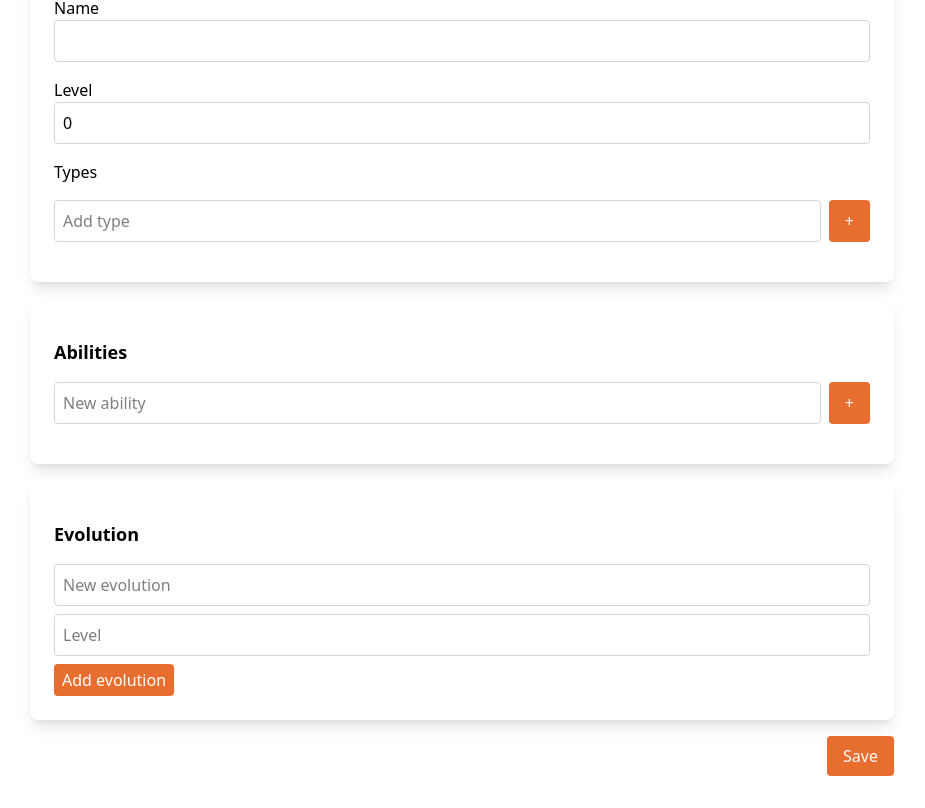
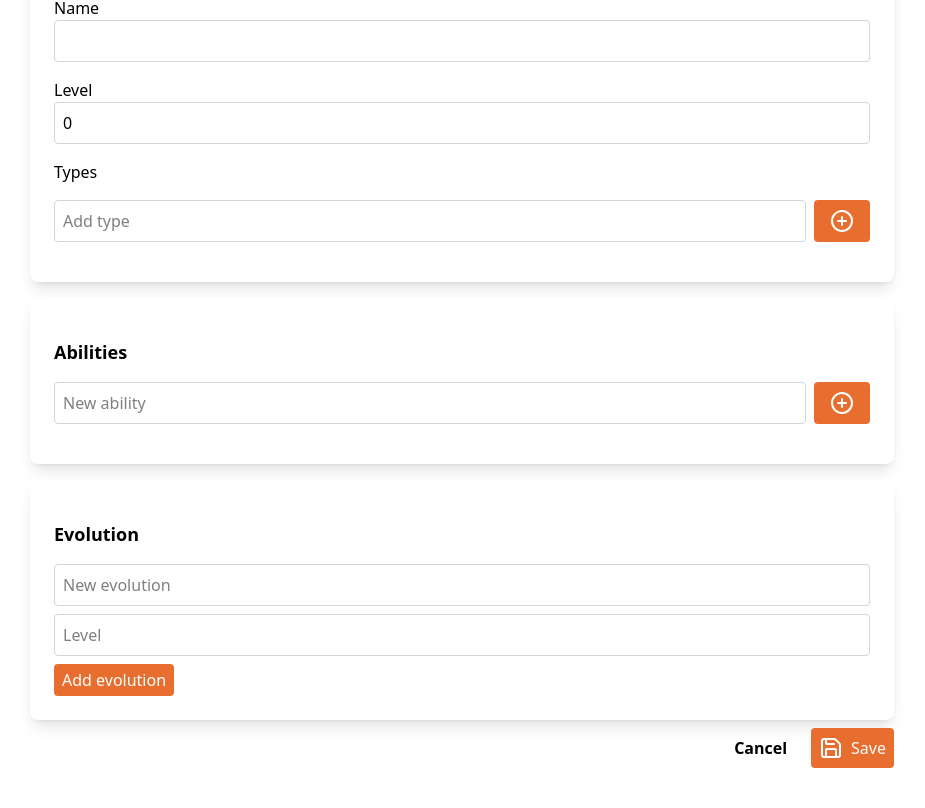
Before and after one commit to GonzaSalda/pokedex-lite, an Angular app: page /pokemon/edit/1 in a window 1280 px wide. Shown: the part 224-1032 px from the top of the page, without its empty margins (178-1103 px from the left). Built offline with nearby package versions, Linux system fonts and the light colour scheme; sample sign-in values are in the browser's storage.

Commit message:
Refactor create and edit components

```diff
--- a/src/app/components/pokemon-create/pokemon-create.component.html
+++ b/src/app/components/pokemon-create/pokemon-create.component.html
@@ -73,7 +73,7 @@
 
         <div class="flex justify-end">
             <button (click)="savePokemon()" class="cursor-pointer bg-[#E86E30] hover:bg-orange-600 transition text-white px-4 py-2 rounded mt-4">
-                Save Pokemon
+                Create Pokemon
             </button>
         </div>
 
--- a/src/app/components/pokemon-detail/pokemon-detail.component.html
+++ b/src/app/components/pokemon-detail/pokemon-detail.component.html
@@ -1,11 +1,25 @@
 <div class="container mx-auto px-4 py-8">
     <div *ngIf="pokemon" class="max-w-3xl mx-auto bg-white p-6 rounded-2xl shadow-lg mt-4">
         <div class="flex justify-between mb-2 md:mb-0">
-            <button class="text-black cursor-pointer hover:bg-[#E86E30] hover:text-white  px-6 py-1 rounded-lg text-md
-                font-semibold transition">
+            <button (click)="goToHome()" class="text-black cursor-pointer hover:bg-[#E86E30] hover:text-white  px-6 py-1 rounded-lg text-md
+                font-semibold transition flex items-center gap-x-2">
+                <svg xmlns="http://www.w3.org/2000/svg" width="20" height="20" viewBox="0 0 24 24" fill="none"
+                    stroke="currentColor" stroke-width="2" stroke-linecap="round" stroke-linejoin="round"
+                    class="lucide lucide-arrow-left-icon lucide-arrow-left">
+                    <path d="m12 19-7-7 7-7" />
+                    <path d="M19 12H5" />
+                </svg>
                 Back to pokedex</button>
             <button (click)="editPokemon()"
-                class="bg-[#E86E30] cursor-pointer hover:bg-orange-600 text-white px-2 md:px-6 py-1 rounded-lg text-md font-semibold transition">
+                class="bg-[#E86E30] cursor-pointer hover:bg-orange-600 text-white px-2 md:px-4 py-1 rounded-lg text-md font-semibold transition flex items-center gap-x-2">
+                <svg xmlns="http://www.w3.org/2000/svg" width="20" height="20" viewBox="0 0 24 24" fill="none"
+                    stroke="currentColor" stroke-width="2" stroke-linecap="round" stroke-linejoin="round"
+                    class="lucide lucide-file-pen-line-icon lucide-file-pen-line">
+                    <path d="m18 5-2.414-2.414A2 2 0 0 0 14.172 2H6a2 2 0 0 0-2 2v16a2 2 0 0 0 2 2h12a2 2 0 0 0 2-2" />
+                    <path
+                        d="M21.378 12.626a1 1 0 0 0-3.004-3.004l-4.01 4.012a2 2 0 0 0-.506.854l-.837 2.87a.5.5 0 0 0 .62.62l2.87-.837a2 2 0 0 0 .854-.506z" />
+                    <path d="M8 18h1" />
+                </svg>
                 Edit Pokemon
             </button>
         </div>
--- a/src/app/components/pokemon-detail/pokemon-detail.component.ts
+++ b/src/app/components/pokemon-detail/pokemon-detail.component.ts
@@ -55,6 +55,10 @@ export class PokemonDetailComponent {
     }
   }
 
+  goToHome(){
+    this.router.navigate(['/']);
+  }
+
   loadPokemonDetails(name: string) {
     const storedPokemons = JSON.parse(localStorage.getItem('pokemons') || '[]');
     const foundPokemon = storedPokemons.find((p: any) => p.name === name);
--- a/src/app/components/pokemon-edit/pokemon-edit.component.html
+++ b/src/app/components/pokemon-edit/pokemon-edit.component.html
@@ -1,4 +1,4 @@
-<div class="w-full md:w-[70%] mx-auto  px-4 py-8">
+<div class="w-full md:w-[70%] mx-auto px-4 py-8">
     <div class=" bg-white p-6 rounded-lg shadow-lg mt-4">
         <h1 class="block text-lg font-semibold mt-4">Information</h1>
         <label class="block text-md font-normal mt-4">Name</label>
@@ -22,7 +22,14 @@
             <input type="text" [(ngModel)]="newType" class="border rounded p-2 w-full border-gray-300 outline-[#E86E30]"
                 placeholder="Add type">
             <button (click)="addType()"
-                class="bg-[#E86E30] cursor-pointer  text-white px-4 py-2 rounded whitespace-nowrap ">+</button>
+                class="bg-[#E86E30] hover:bg-orange-600 transition cursor-pointer  text-white px-4 py-2 rounded whitespace-nowrap "><svg
+                    xmlns="http://www.w3.org/2000/svg" width="24" height="24" viewBox="0 0 24 24" fill="none"
+                    stroke="currentColor" stroke-width="2" stroke-linecap="round" stroke-linejoin="round"
+                    class="lucide lucide-circle-plus-icon lucide-circle-plus">
+                    <circle cx="12" cy="12" r="10" />
+                    <path d="M8 12h8" />
+                    <path d="M12 8v8" />
+                </svg></button>
         </div>
 
     </div>
@@ -41,7 +48,14 @@
             <input type="text" [(ngModel)]="newAbility"
                 class="border rounded p-2 w-full border-gray-300 outline-[#E86E30]" placeholder="New ability">
             <button (click)="addAbility()"
-                class="bg-[#E86E30] cursor-pointer text-white px-4 py-2 rounded whitespace-nowrap">+</button>
+                class="bg-[#E86E30] hover:bg-orange-600 transition cursor-pointer text-white px-4 py-2 rounded whitespace-nowrap"><svg
+                    xmlns="http://www.w3.org/2000/svg" width="24" height="24" viewBox="0 0 24 24" fill="none"
+                    stroke="currentColor" stroke-width="2" stroke-linecap="round" stroke-linejoin="round"
+                    class="lucide lucide-circle-plus-icon lucide-circle-plus">
+                    <circle cx="12" cy="12" r="10" />
+                    <path d="M8 12h8" />
+                    <path d="M12 8v8" />
+                </svg></button>
 
         </div>
 
@@ -63,14 +77,27 @@
             class="border rounded p-2 w-full border-gray-300 outline-[#E86E30]" placeholder="Level">
 
         <button (click)="addEvolution()"
-            class="bg-[#E86E30] cursor-pointer text-white px-2 py-1 rounded mt-2">Add evolution</button>
+            class="bg-[#E86E30] hover:bg-orange-600 transition cursor-pointer text-white px-2 py-1 rounded mt-2">Add
+            evolution</button>
 
     </div>
 
 
 
-    <div class="flex justify-end">
-        <button (click)="saveChanges()" class=" cursor-pointer bg-[#E86E30] text-white px-4 py-2 rounded mt-4">
+    <div class="flex justify-end items-center gap-x-2 mt-2">
+        <button (click)="goToHome()" class="text-black cursor-pointer hover:bg-[#E86E30] hover:text-white  px-4 py-2 rounded-lg text-md
+        font-semibold transition">
+            Cancel</button>
+        <button (click)="saveChanges()"
+            class=" cursor-pointer bg-[#E86E30] hover:bg-orange-600 transition text-white px-2 py-2 rounded flex items-center gap-x-2">
+            <svg xmlns="http://www.w3.org/2000/svg" width="24" height="24" viewBox="0 0 24 24" fill="none"
+                stroke="currentColor" stroke-width="2" stroke-linecap="round" stroke-linejoin="round"
+                class="lucide lucide-save-icon lucide-save">
+                <path
+                    d="M15.2 3a2 2 0 0 1 1.4.6l3.8 3.8a2 2 0 0 1 .6 1.4V19a2 2 0 0 1-2 2H5a2 2 0 0 1-2-2V5a2 2 0 0 1 2-2z" />
+                <path d="M17 21v-7a1 1 0 0 0-1-1H8a1 1 0 0 0-1 1v7" />
+                <path d="M7 3v4a1 1 0 0 0 1 1h7" />
+            </svg>
             Save
         </button>
     </div>
--- a/src/app/components/pokemon-edit/pokemon-edit.component.ts
+++ b/src/app/components/pokemon-edit/pokemon-edit.component.ts
@@ -12,7 +12,13 @@ import { AuthService } from '../../services/auth.service';
   templateUrl: './pokemon-edit.component.html',
 })
 export class PokemonEditComponent {
-  pokemon: any = { name: '', level: 0, types: [], abilities: [], evolutions: [] };
+  pokemon: any = {
+    name: '',
+    level: 0,
+    types: [],
+    abilities: [],
+    evolutions: [],
+  };
   originalName: string = '';
   newType: string = '';
   newAbility: string = '';
@@ -44,13 +50,18 @@ export class PokemonEditComponent {
           abilities: Array.isArray(foundPokemon.abilities)
             ? foundPokemon.abilities
             : [],
-          evolutions: Array.isArray(foundPokemon.evolutions) ? foundPokemon.evolutions
-          : [],
+          evolutions: Array.isArray(foundPokemon.evolutions)
+            ? foundPokemon.evolutions
+            : [],
         };
-        console.log(this.pokemon)
+        console.log(this.pokemon);
         this.originalName = foundPokemon.name;
       }
     }
+  }
+
+  goToHome() {
+    this.router.navigate(['/']);
   }
 
   addType() {
@@ -73,7 +84,6 @@ export class PokemonEditComponent {
     }
   }
 
-
   removeAbility(index: number) {
     this.pokemon.abilities.splice(index, 1);
   }
@@ -82,14 +92,14 @@ export class PokemonEditComponent {
     if (this.newEvolution.trim()) {
       this.pokemon.evolutions.push({
         name: this.newEvolution.trim().toLowerCase(),
-        min_level: this.newEvolutionLevel ?? 'unknown'
+        min_level: this.newEvolutionLevel ?? 'unknown',
       });
       this.newEvolution = '';
       this.newEvolutionLevel = null;
     }
   }
 
-  removeEvolution(index: number){
+  removeEvolution(index: number) {
     this.pokemon.evolutions.splice(index, 1);
   }
 
```
